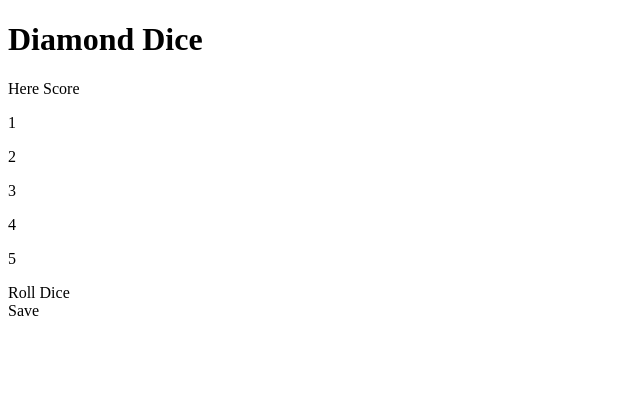
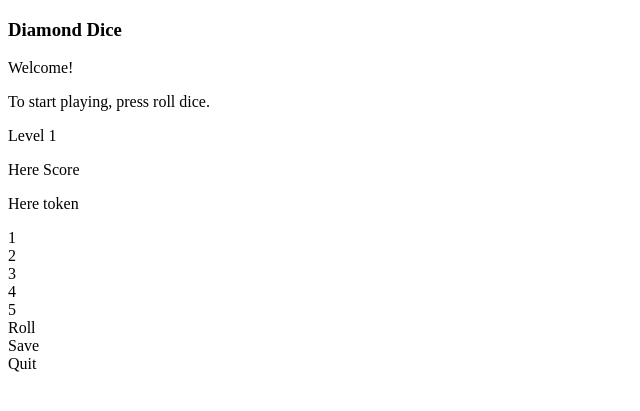
Before and after one commit to ccdgui/DiamondDice, a Django app: page / in a window 1280 px wide. Shown: the top 411 px of the page, without its empty margins (0-640 px from the left). Run offline with Django 3.2, Linux system fonts and the light colour scheme.

Commit message:
Modified templates to include CSS grid. Added fiels alldice_locked to models. Updated display message.

```diff
--- /dev/null
+++ b/diamonddice/gamelogic/play_token.py
@@ -0,0 +1 @@
+def play_token():
--- a/diamonddice/templates/index.html
+++ b/diamonddice/templates/index.html
@@ -1,7 +1,7 @@
 <!DOCTYPE html>
 <html lang="en">
 
-  <head>
+   <head>
 
     <meta charset="utf-8">
     <meta name="viewport" content="width=device-width, initial-scale=1, shrink-to-fit=no">
@@ -16,39 +16,34 @@
 
   <body>
 
+    <div class = "grid">
+       <div class="title">
+         <h3>Diamond Dice</h3>
+       </div>
+      <div class="message" id ="message">
+        <p>Welcome!</p>
+        <p>To start playing, press roll dice.</p>
+      </div>
+      <div class ="level"id ="score">
+        <p>Level 1</p>
+      </div>
+      <div class ="score" id ="round_score">
+      <p>Here Score</p>
+      </div>
+      <div class ="gemstone">
 
-  <div class = "grid">
+       <div class="stone" id ="topaz" ></div>
 
-    <div class="title">
-
-     <h1>
-       Diamond Dice
-     </h1>
-
-
-    </div>
-
-    <div class ="score" id ="score">
-
-     Here Score
-
-
-    </div>
-
-        <div class ="message" id ="message">
-
-     <p></p>
-
-
-    </div>
+      </div>
+      <div class ="token">
+        <p>Here token</p>
+      </div>
 
      <div class ="dice">
          <div class ="dice-1">
-            <div class="card">
+           <div class="card" id ="card1" >
 
-                    <p id ="card1">1</p>
-
-
+            1
 
           </div>
         </div>
@@ -56,7 +51,7 @@
         <div class ="dice-2">
            <div class="card" id ="card2" >
 
-                    <p>2</p>
+            2
 
           </div>
         </div>
@@ -64,7 +59,7 @@
          <div class ="dice-3">
            <div class="card" id ="card3" >
 
-                    <p>3</p>
+            3
 
           </div>
 
@@ -74,7 +69,7 @@
         <div class ="dice-4">
            <div class="card" id ="card4" >
 
-                    <p>4</p>
+            4
 
           </div>
         </div>
@@ -82,7 +77,7 @@
          <div class ="dice-5">
            <div class="card" id ="card5" >
 
-                    <p>5</p>
+            5
 
           </div>
 
@@ -92,28 +87,28 @@
       </div>
 
 
-       <div class ="roll">
+       <div class ="roll" id ="roll-button">
 
-
-          <div class="round-button" id="roll-button"><div class="round-button-circle"><a class="round-button">Roll Dice</a></div></div>
+          <a hre="#">Roll</a>
 
       </div>
 
-       <div class ="save">
+        <div class ="save">
 
-          <div class="round-button" id="save-button"><div class="round-button-circle"><a class="round-button">Save</a></div></div>
+          <a  hre="#">Save </a>
 
+      </div>
+
+        <div class ="quit">
+
+          <a  hre="#">Quit </a>
 
       </div>
 
 
-
-   </div>
-
     <script src="https://ajax.googleapis.com/ajax/libs/jquery/2.2.0/jquery.min.js"></script>
 
     <script>
-
 
                 $(function() {
 
@@ -128,7 +123,9 @@
                         document.getElementById("card4").innerHTML = data.dice[3].die_value
                         document.getElementById("card5").innerHTML = data.dice[4].die_value
                         document.getElementById("message").innerHTML = data.display_message
-                        document.getElementById("score").innerHTML = data.dice_score;
+                        document.getElementById("score").innerHTML = data.dice_score
+                        document.getElementById("round_score").innerHTML = data.round_score
+                        document.getElementById("topaz").innerHTML = data.hand_name;
                       });
                     });
                 });
@@ -148,11 +145,7 @@
                         });
                       });
                     });
-
-
-
     </script>
-
 
   </body>
 
--- a/diamonddice/views.py
+++ b/diamonddice/views.py
@@ -16,7 +16,6 @@ class RollView(APIView):
 
     def get(self, request, format=None):
 
-
         new_hand = roll_dice()
 
         serializer = DiceSerializer(new_hand)
@@ -27,6 +26,6 @@ class SaveView(APIView):
 
     def delete(self, request, format=None):
 
-        Dicehand.objects.all().delete()
+        Dice.objects.all().delete()
 
         return Response(status=status.HTTP_204_NO_CONTENT)
```
Also changed, not shown: diamonddice/gamelogic/display_message.py (added, +13 -0 lines), diamonddice/gamelogic/game_action.py (+12 -7 lines), diamonddice/models.py (+31 -14 lines), diamonddice/migrations/0003_auto_20171113_1836.py (added), diamonddice/migrations/0004_dice_alldice_locked.py (added).
